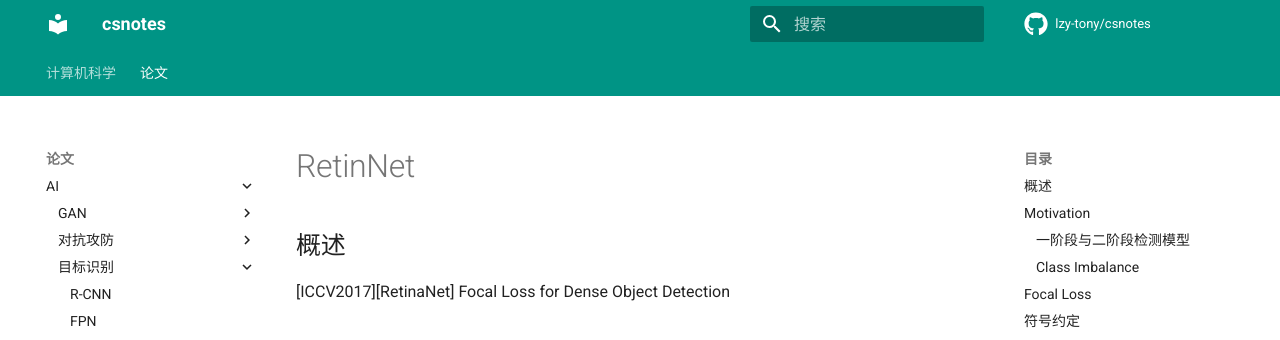
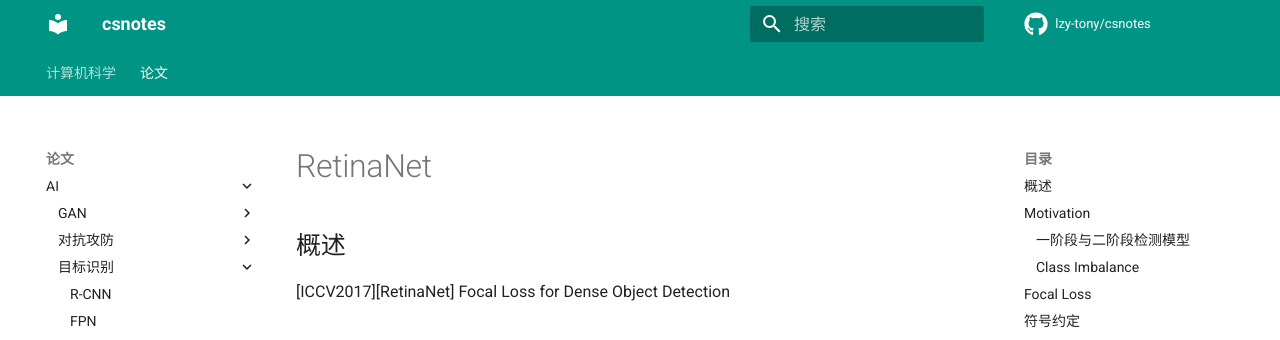
Before and after one commit to lzy-tony/csnotes, an MkDocs documentation site: the page built from docs/papers/ai/object_detection/retinanet.md, in a window 1280 px wide and 900 px high. Shown: the top 340 px of the window. Built offline with MkDocs 1.6.1 and Material for MkDocs 9.7.7, drawn with Linux system fonts in a browser that asks for light colours; formulas are drawn with MathJax 3; comment, search, counter and statistics services are not loaded.

Commit message:
fix: fix typo in RetinaNet

```diff
--- a/docs/papers/ai/object_detection/retinanet.md
+++ b/docs/papers/ai/object_detection/retinanet.md
@@ -1,4 +1,4 @@
-# RetinNet
+# RetinaNet
 
 ## 概述
 
```
